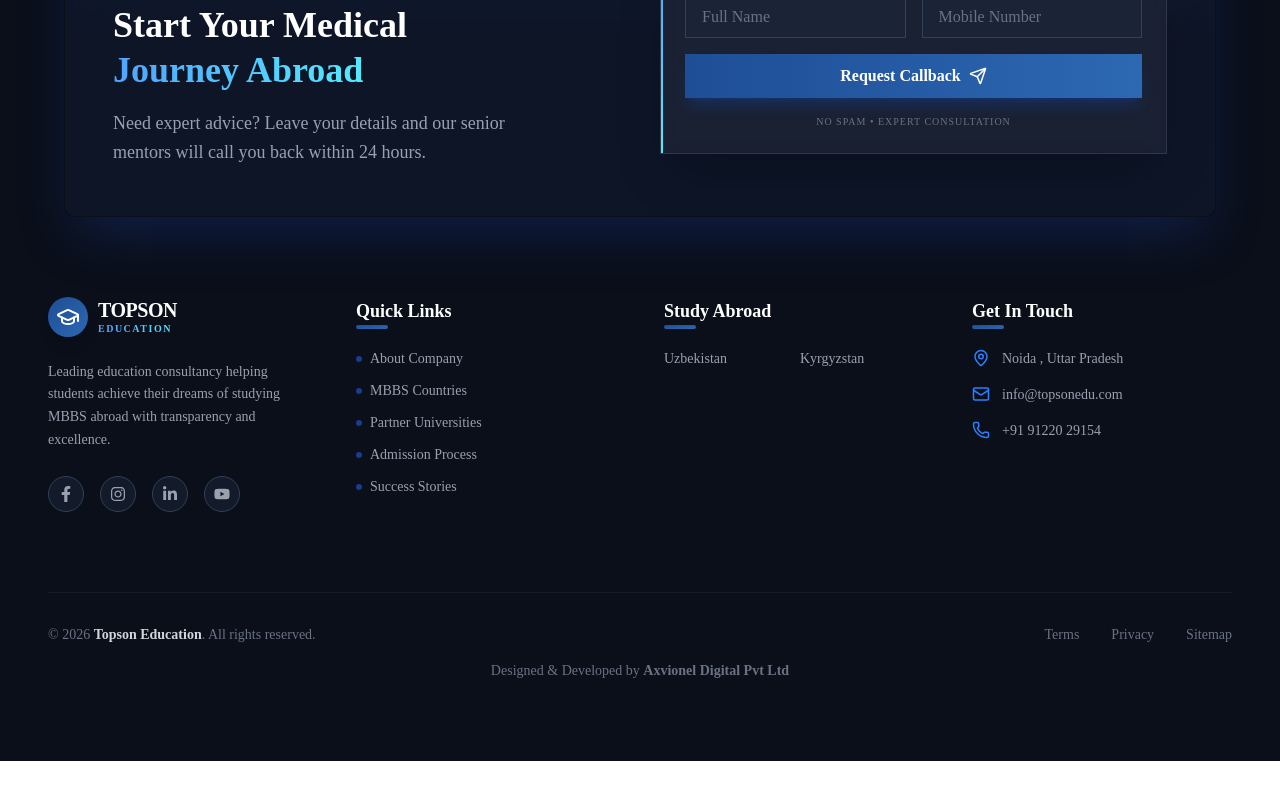
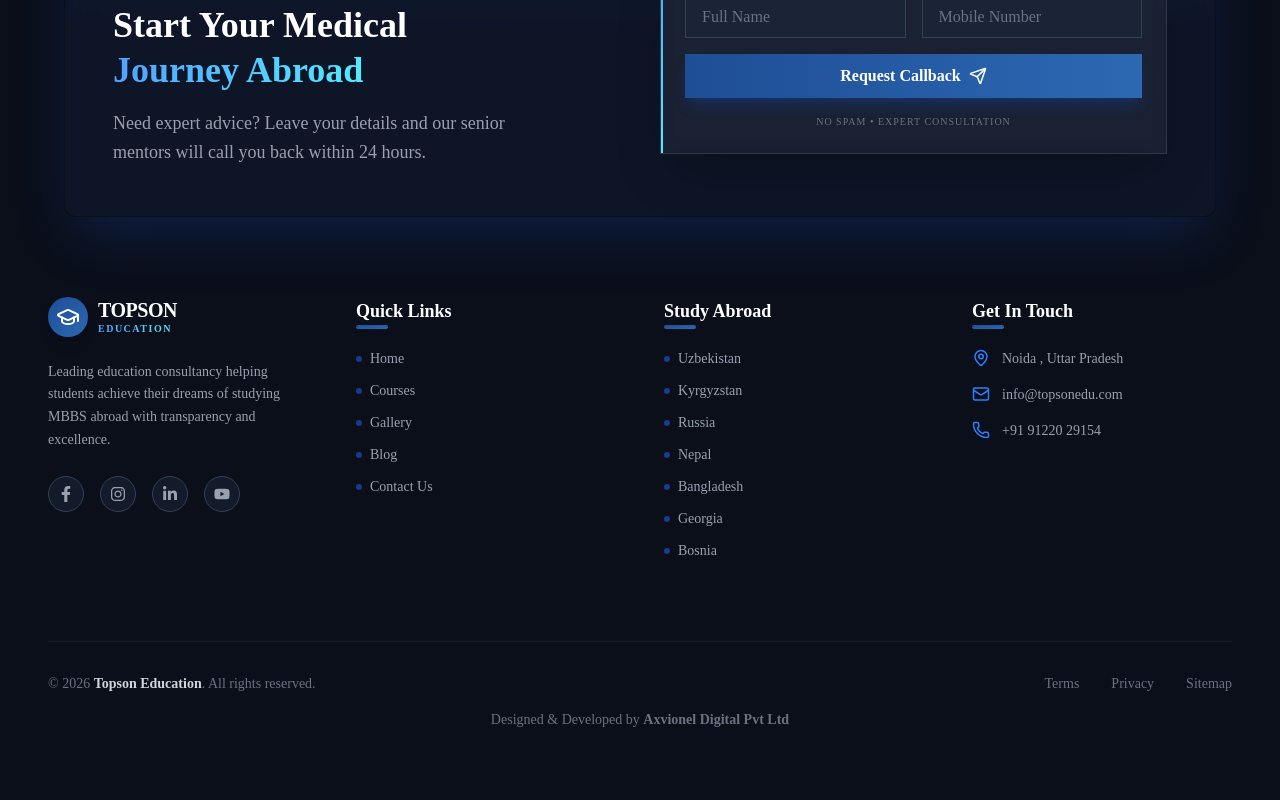
Before and after one commit to webworkcoder/education_client, a Next.js app: page / in a window 1280 px wide. Shown: the part 8895-9695 px from the top of the page. Before the commit the page ends 9656 px from the top, so only its background shows below. Built offline with nearby package versions, Linux system fonts and the light colour scheme; no server answers.

Commit message:
fix footer

```diff
--- a/src/layout/footer.tsx
+++ b/src/layout/footer.tsx
@@ -132,42 +132,52 @@ const Footer: React.FC = () => {
             </h3>
             <ul className="space-y-3">
               {[
-                "About Company",
-                "MBBS Countries",
-                "Partner Universities",
-                "Admission Process",
-                "Success Stories",
+                { label: "Home", href: "/" },
+                { label: "Courses", href: "/courses" },
+                { label: "Gallery", href: "/gallery" },
+                { label: "Blog", href: "/blog" },
+                { label: "Contact Us", href: "/contact" },
               ].map((item) => (
-                <li key={item}>
+                <li key={item.label}>
                   <Link
-                    href="#"
+                    href={item.href}
                     className="text-gray-400 text-sm hover:text-blue-400 hover:translate-x-1 transition-all flex items-center gap-2"
                   >
                     <span className="w-1.5 h-1.5 rounded-full bg-blue-900"></span>
-                    {item}
+                    {item.label}
                   </Link>
                 </li>
               ))}
             </ul>
           </div>
 
-          {/* 3. Global Locations */}
+          {/* 3. Study Abroad */}
           <div>
             <h3 className="text-lg font-bold mb-6 text-white relative inline-block">
               Study Abroad
               <span className="absolute -bottom-1 left-0 w-8 h-1 bg-gradient-to-br from-[#1e4e96] to-[#2d68b3] rounded-full"></span>
             </h3>
-            <div className="grid grid-cols-2 gap-3">
-              {["Uzbekistan", "Kyrgyzstan"].map((country) => (
-                <Link
-                  key={country}
-                  href="#"
-                  className="text-gray-400 text-sm hover:text-blue-400 transition-colors"
-                >
-                  {country}
-                </Link>
+            <ul className="space-y-3">
+              {[
+                { label: "Uzbekistan", href: "/universities/uzbekistanuniversities" },
+                { label: "Kyrgyzstan", href: "/universities/kyrgyzstanuniversities" },
+                { label: "Russia", href: "/universities/russiauniversities" },
+                { label: "Nepal", href: "/universities/nepaluniversities" },
+                { label: "Bangladesh", href: "/universities/bangladeshuniversities" },
+                { label: "Georgia", href: "/universities/georgiauniversities" },
+                { label: "Bosnia", href: "/universities/bosniauniversities" },
+              ].map((item) => (
+                <li key={item.label}>
+                  <Link
+                    href={item.href}
+                    className="text-gray-400 text-sm hover:text-blue-400 hover:translate-x-1 transition-all flex items-center gap-2"
+                  >
+                    <span className="w-1.5 h-1.5 rounded-full bg-blue-900"></span>
+                    {item.label}
+                  </Link>
+                </li>
               ))}
-            </div>
+            </ul>
           </div>
 
           {/* 4. Contact Info */}
```
